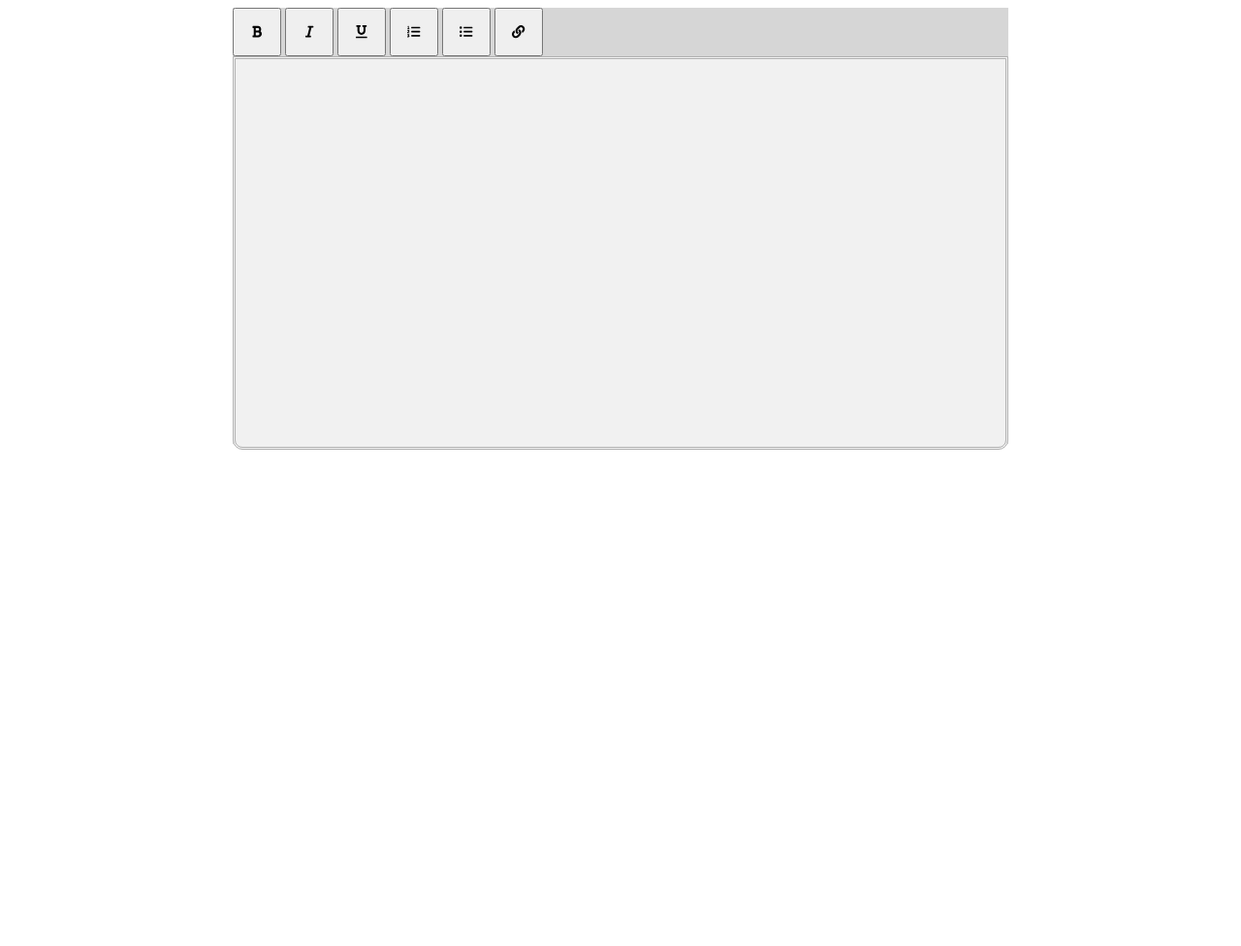
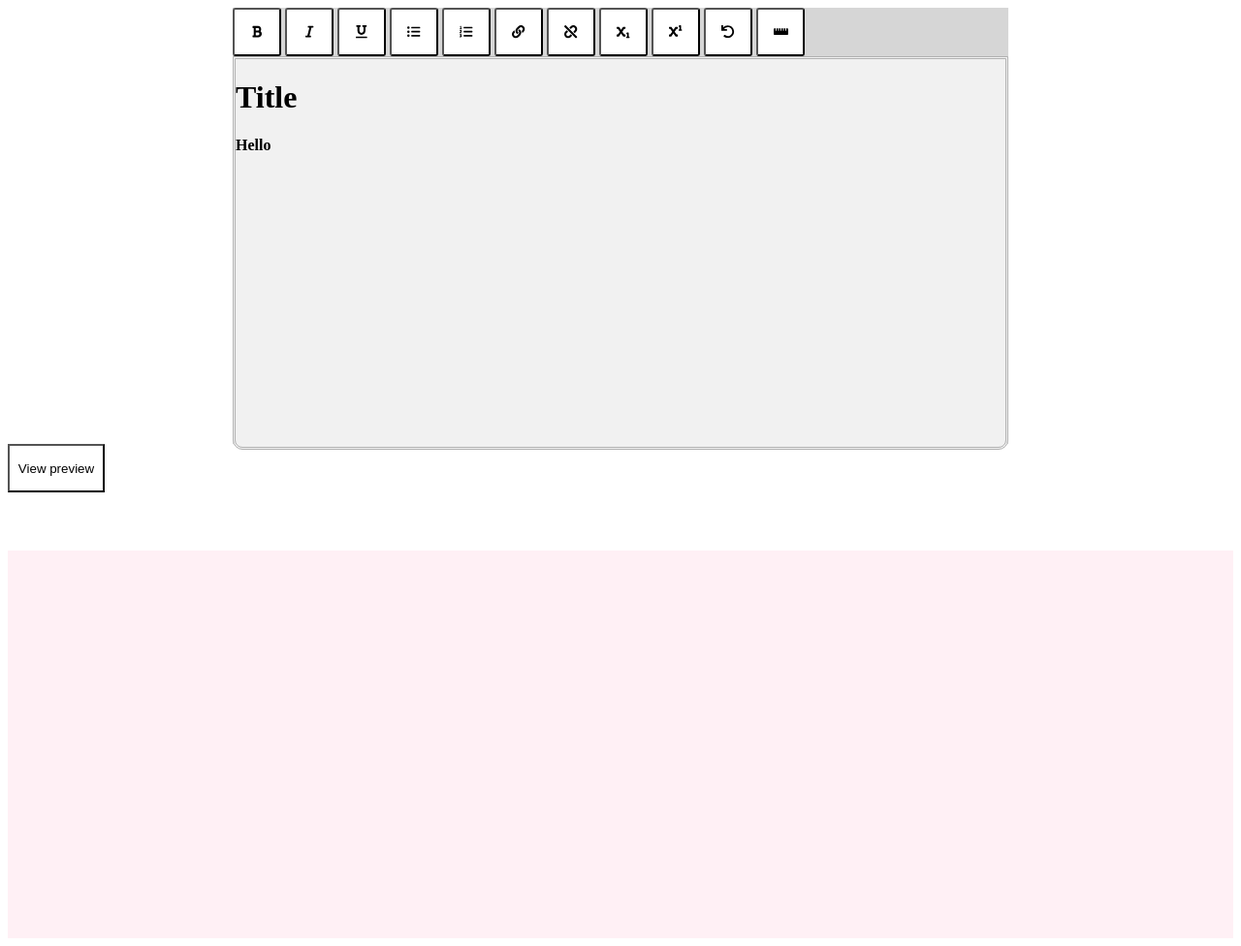
Before and after one commit to RatmirTech/rich-text-editor-js, a plain HTML site: page index.html in a window 1280 px wide. Shown: the whole page at 97% size. Before the commit the page ends 800 px from the top, so only its background shows below. Drawn offline with Linux system fonts and the light colour scheme.

Commit message:
Update editor
#add new commands
#update design
#add preview zone

```diff
--- a/app.js
+++ b/app.js
@@ -1,5 +1,5 @@
 const elements = document.querySelectorAll('.btn');
-
+const btnh1 = document.querySelector('.btnH1')
 elements.forEach(element => {
   element.addEventListener('click', () => {
     let command = element.dataset['element'];
--- a/index.html
+++ b/index.html
@@ -22,19 +22,49 @@
         <i class="fa fa-underline"></i>
       </button>
       <button type="button" class="btn element-editor" data-element="insertUnorderedList">
-        <i class="fa fa-list-ol"></i>
+        <i class="fa fa-list-ul"></i>
       </button>
       <button type="button" class="btn element-editor" data-element="insertOrderedList">
-        <i class="fa fa-list-ul"></i>
+        <i class="fa fa-list-ol"></i>
       </button>
       <button type="button" class="btn element-editor" data-element="createLink">
         <i class="fa fa-link"></i>
       </button>
+      <button type="button" class="btn element-editor" data-element="unlink">
+        <i class="fa fa-unlink"></i>
+      </button>
+      <button type="button" class="btn element-editor" data-element="subscript">
+        <i class="fa fa-subscript"></i>
+      </button>
+      <button type="button" class="btn element-editor" data-element="superscript">
+        <i class="fa fa-superscript"></i>
+      </button>
+      <button type="button" class="btn element-editor" data-element="undo">
+        <i class="fa fa-undo"></i>
+      </button>
+      <button type="button" class="btn element-editor" data-element="insertHorizontalRule">
+        <i class="fa fa-ruler-horizontal"></i>
+      </button>
     </div>
-    <div class="content" contenteditable="true"></div>
+    <div class="content" contenteditable="true">
+      <div id="valueContent">
+        <h1>Title</h1>
+        <b>Hello </b>
+      </div>
+    </div>
+  </div>
+  <button class="btnPreview" id="btnPreview">View preview</button>
+  <div class="preview-content" id="previewContent">
+
   </div>
   <script src="app.js"></script>
   <script src="https://use.fontawesome.com/releases/v5.15.4/js/all.js" data-auto-replace-svg="nest"></script>
+  <script>
+    btnPreview.onclick = () => previewContent.innerHTML = valueContent.innerHTML
+  </script>
+  <script>
+
+  </script>
 </body>
 
 </html>
--- a/style.css
+++ b/style.css
@@ -13,6 +13,9 @@
 .element-editor{
   width: 50px;
   height: 50px;
+  background-color:white;
+  border-radius:3px;
+
 }
 
 .content{
@@ -27,3 +30,17 @@
 img{
   width: 250px;
 }
+
+.preview-content{
+  margin-top: 60px;
+  width: auto;
+  height: 400px;
+  overflow: auto;
+  background-color:lavenderblush;
+}
+
+.btnPreview{
+  width: 100px;
+  height: 50px;
+  background-color: white;
+}
```
